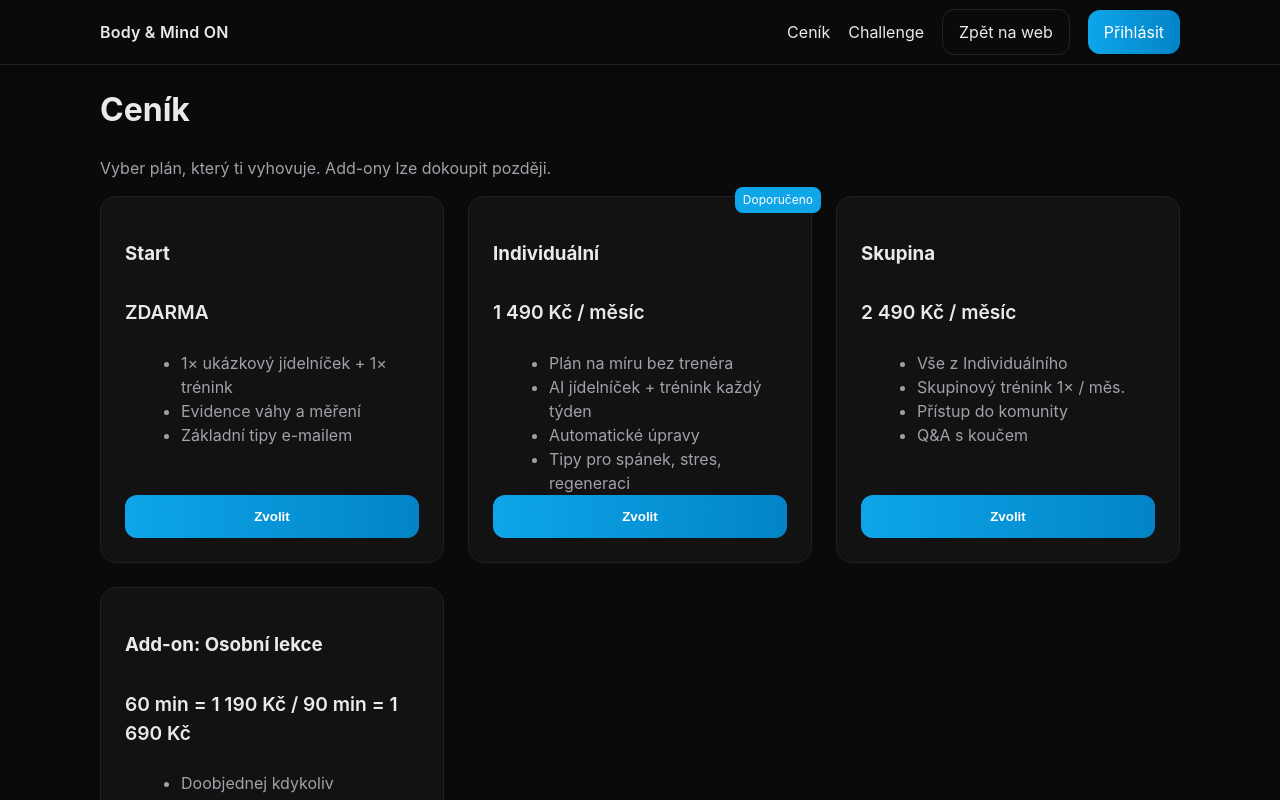
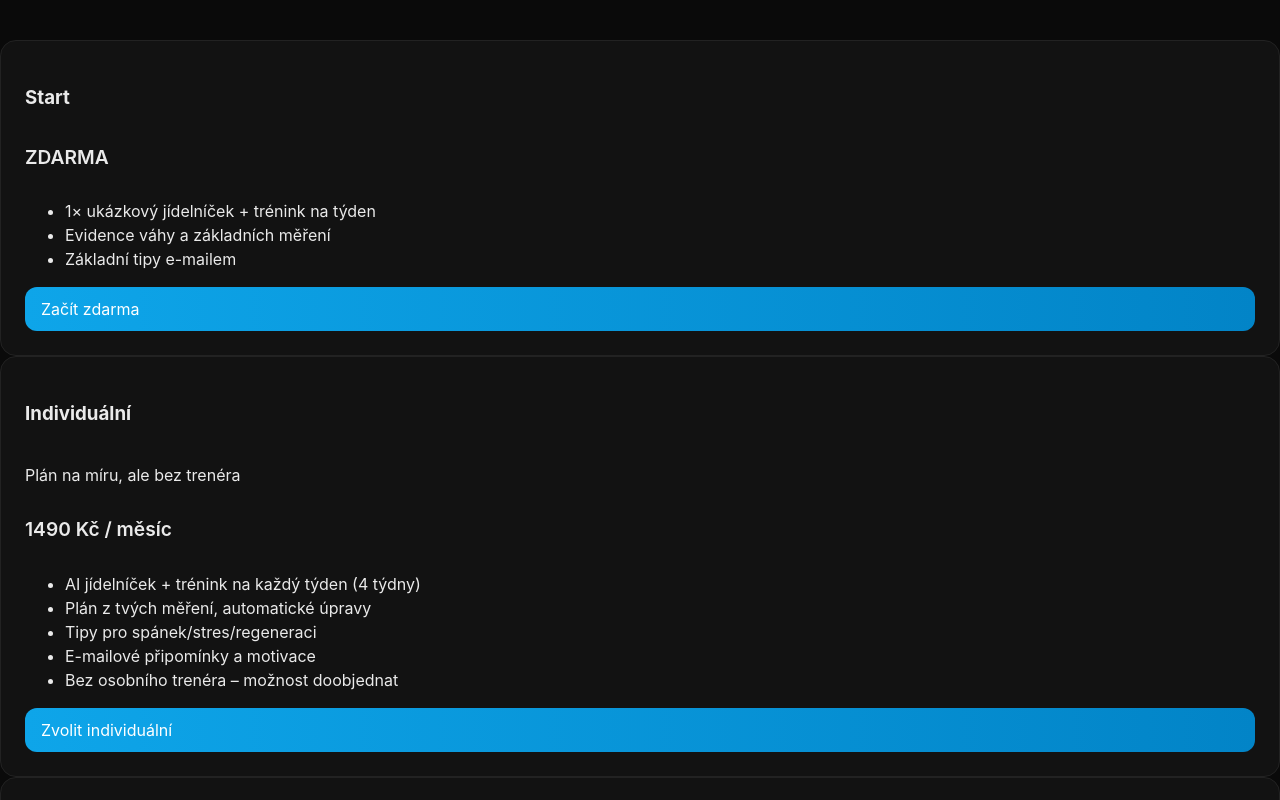
Before and after one commit to Progen-design/body-mind-on, a Next.js app: page /pricing in a window 1280 px wide. Shown: the top 800 px of the page. Built offline with nearby package versions, Linux system fonts and the light colour scheme.

Commit message:
Update pricing.js

```diff
--- a/pages/pricing.js
+++ b/pages/pricing.js
@@ -1,43 +1,16 @@
-// /pages/pricing.js
-import { useRouter } from 'next/router'
-import Header from '../components/Header'
-import Footer from '../components/Footer'
+import Head from "next/head";
+import Pricing from "@/components/Pricing";
 
-const plans = [
-  { id: 'start', title: 'Start', price: 'ZDARMA',
-    perks: ['1× ukázkový jídelníček + 1× trénink', 'Evidence váhy a měření', 'Základní tipy e-mailem'] },
-  { id: 'individual', title: 'Individuální', price: '1 490 Kč / měsíc', recommended: true,
-    perks: ['Plán na míru bez trenéra','AI jídelníček + trénink každý týden','Automatické úpravy','Tipy pro spánek, stres, regeneraci'] },
-  { id: 'group', title: 'Skupina', price: '2 490 Kč / měsíc',
-    perks: ['Vše z Individuálního','Skupinový trénink 1× / měs.','Přístup do komunity','Q&A s koučem'] },
-  { id: 'addon', title: 'Add-on: Osobní lekce', price: '60 min = 1 190 Kč / 90 min = 1 690 Kč',
-    perks: ['Doobjednej kdykoliv','Balíčky (5×, 10×) – sleva','Storno do 24 h zdarma'] },
-]
-
-export default function Pricing() {
-  const router = useRouter()
-  const choosePlan = (id) => router.push(`/register?plan=${id}`)
-
+export default function PricingPage() {
   return (
     <>
-      <Header />
-      <main className="container">
-        <h1>Ceník</h1>
-        <p className="muted">Vyber plán, který ti vyhovuje. Add-ony lze dokoupit později.</p>
-
-        <div className="pricing-grid">
-          {plans.map(p => (
-            <div key={p.id} className="card" onClick={() => choosePlan(p.id)}>
-              {p.recommended && <div className="badge">Doporučeno</div>}
-              <h3>{p.title}</h3>
-              <p className="price">{p.price}</p>
-              <ul className="perks">{p.perks.map((x,i) => <li key={i}>{x}</li>)}</ul>
-              <button className="submit">Zvolit</button>
-            </div>
-          ))}
-        </div>
+      <Head>
+        <title>Ceník – Body & Mind ON</title>
+        <meta name="description" content="Ceník plánů Body & Mind ON – AI jídelníček, tréninky, koučink." />
+      </Head>
+      <main className="min-h-screen bg-[#111] text-white">
+        <Pricing />
       </main>
-      <Footer />
     </>
-  )
+  );
 }
```
